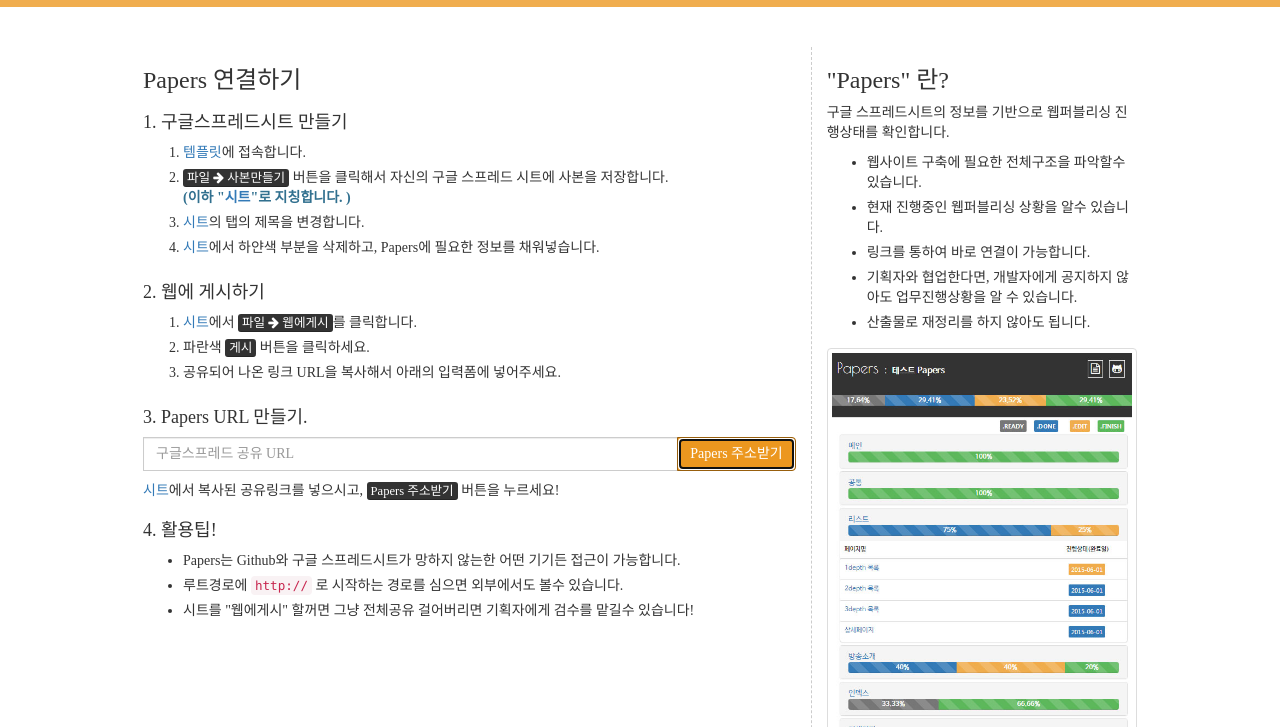
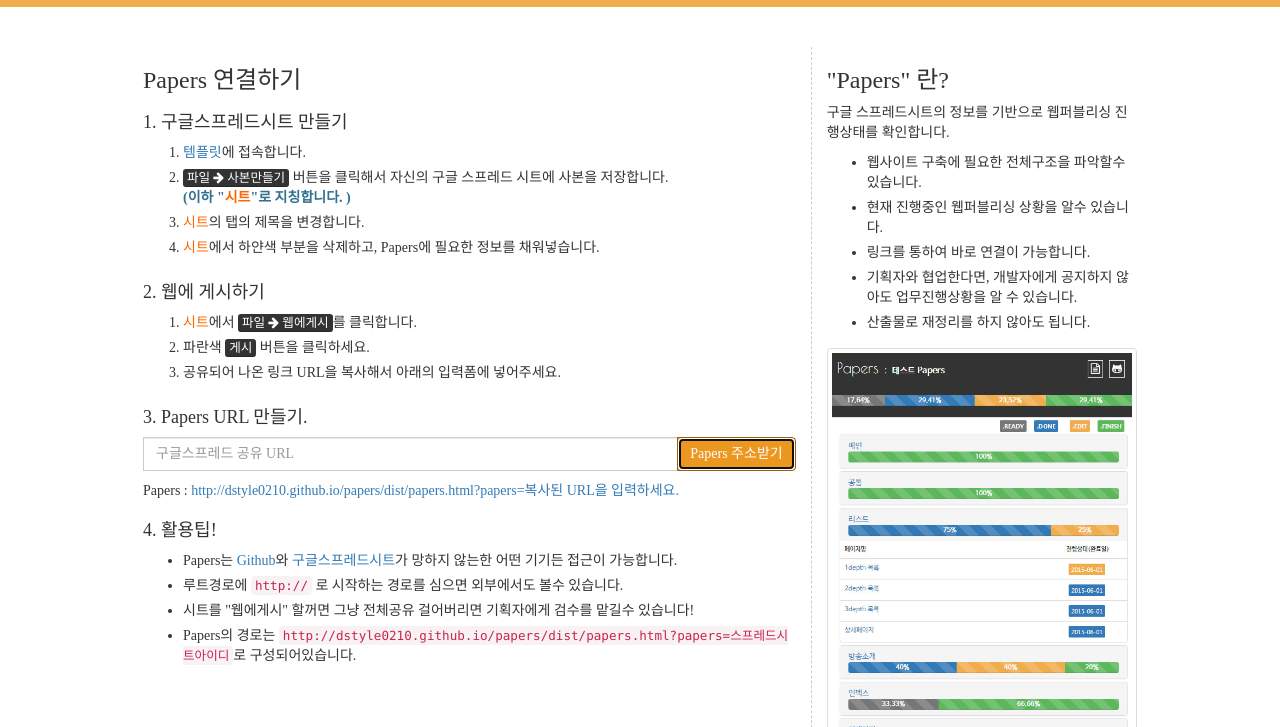
Before and after one commit to dstyle0210/papers, a website: page index.html in a window 1280 px wide. Both pictures are taken after a click on the button "Papers 주소받기". Shown: the part 73-800 px from the top of the page. Drawn offline with nearby package versions, Linux system fonts and the light colour scheme; a web font is replaced by a local one.

Commit message:
papers release

```diff
--- a/index.html
+++ b/index.html
@@ -43,13 +43,13 @@
                 <h3>1. 구글스프레드시트 만들기</h3>
                 <ol>
                     <li><a href="https://docs.google.com/spreadsheets/d/1g1SqqR6QawK8zJe2nRXJz9vB4VfqMLHI9AbfX6fisr8" target="_blank" title="새창열림">템플릿</a>에 접속합니다.</li>
-                    <li><kbd>파일 <i class="fa fa-arrow-right"></i> 사본만들기</kbd> 버튼을 클릭해서 자신의 구글 스프레드 시트에 사본을 저장합니다.<br /><strong class="text-info">(이하 "<span class="text-primary">시트</span>"로 지칭합니다. )</strong></li>
-                    <li><span class="text-primary">시트</span>의 탭의 제목을 변경합니다.</li>
-                    <li><span class="text-primary">시트</span>에서 하얀색 부분을 삭제하고, Papers에 필요한 정보를 채워넣습니다.</li>
+                    <li><kbd>파일 <i class="fa fa-arrow-right"></i> 사본만들기</kbd> 버튼을 클릭해서 자신의 구글 스프레드 시트에 사본을 저장합니다.<br /><strong class="text-info">(이하 "<span class="text-sheet">시트</span>"로 지칭합니다. )</strong></li>
+                    <li><span class="text-sheet">시트</span>의 탭의 제목을 변경합니다.</li>
+                    <li><span class="text-sheet">시트</span>에서 하얀색 부분을 삭제하고, Papers에 필요한 정보를 채워넣습니다.</li>
                 </ol>
                 <h3>2. 웹에 게시하기</h3>
                 <ol>
-                    <li><span class="text-primary">시트</span>에서 <kbd>파일 <i class="fa fa-arrow-right"></i> 웹에게시</kbd>를 클릭합니다.</li>
+                    <li><span class="text-sheet">시트</span>에서 <kbd>파일 <i class="fa fa-arrow-right"></i> 웹에게시</kbd>를 클릭합니다.</li>
                     <li>파란색 <kbd>게시</kbd> 버튼을 클릭하세요.</li>
                     <li>공유되어 나온 링크 URL을 복사해서 아래의 입력폼에 넣어주세요.</li>
                 </ol>
@@ -58,18 +58,21 @@
                     <div class="input-group" style="width:100%">
                         <label class="sr-only" for="spreadsheetURL">복사된 Papers URL 입력</label>
                         <input type="url" class="form-control" name="" id="spreadsheetURL" placeholder="구글스프레드 공유 URL" />
-                        <span class="input-group-btn"><button class="btn btn-warning" type="submit">Papers 주소받기</button></span>
+                        <span class="input-group-btn"><button class="btn btn-warning" onclick="makePapersUrl();">Papers 주소받기</button></span>
                     </div>
-                    <p class="" style="padding-top: 10px;"><span class="text-primary">시트</span>에서 복사된 공유링크를 넣으시고, <kbd>Papers 주소받기</kbd> 버튼을 누르세요!</p>
+                    <p id="papersUrl" style="padding-top: 10px;"><span class="text-sheet">시트</span>에서 복사된 공유링크를 넣으시고, <kbd>Papers 주소받기</kbd> 버튼을 누르세요!</p>
+
+
                     <!--
                     Papers :
                     -->
                 </section>
                 <h3>4. 활용팁!</h3>
                 <ul>
-                    <li>Papers는 Github와 구글 스프레드시트가 망하지 않는한 어떤 기기든 접근이 가능합니다.</li>
+                    <li>Papers는 <a href="http://github.com" target="_blank" title="새창열림">Github</a>와 <a href="https://www.google.com/intl/ko_KR/sheets/about/" target="_blank" title="새창열림">구글스프레드시트</a>가 망하지 않는한 어떤 기기든 접근이 가능합니다.</li>
                     <li>루트경로에 <code>http://</code> 로 시작하는 경로를 심으면 외부에서도 볼수 있습니다.</li>
                     <li>시트를 "웹에게시" 할꺼면 그냥 전체공유 걸어버리면 기획자에게 검수를 맡길수 있습니다!</li>
+                    <li>Papers의 경로는 <code>http://dstyle0210.github.io/papers/dist/papers.html?papers=<span>스프레드시트아이디</span></code>로 구성되어있습니다.</li>
                 </ul>
             </article>
             <!-- // Papers 연결하기 :: PapersConnectSec -->
@@ -183,5 +186,14 @@
     pageTracker._trackPageview();
 } catch(err) {}
 </script>
+<script src="src/js/lib/jquery.js"></script>
+<script>
+function makePapersUrl(){
+    var dumpUrl = $("#spreadsheetURL").val();
+    var paperUrl = (dumpUrl) ? ((dumpUrl).split("/d/")[1]).split("/pubhtml")[0] : "복사된 URL을 입력하세요.";
+    var yourPapers = "http://dstyle0210.github.io/papers/dist/papers.html?papers="+paperUrl;
+    $("#papersUrl").html("Papers : <a href='"+yourPapers+"'>"+yourPapers+"</a>");
+};
+</script>
 </body>
 </html>
--- a/sass/style.scss
+++ b/sass/style.scss
@@ -2,6 +2,10 @@
 @import "../src/sass/bootstrap_variables";
 
 body,kbd{font-family:"Nanum Barun Gothic";font-weight:400;}
+code span{font-family:"Nanum Barun Gothic"}
+span.text-sheet{color:#ff6600;}
+
+// 시트랑 링크랑 컬러 변경.
 
 // Header.
 header{background:#333;border-bottom:10px solid $brand-warning;
```
Also changed, not shown: style.css.
